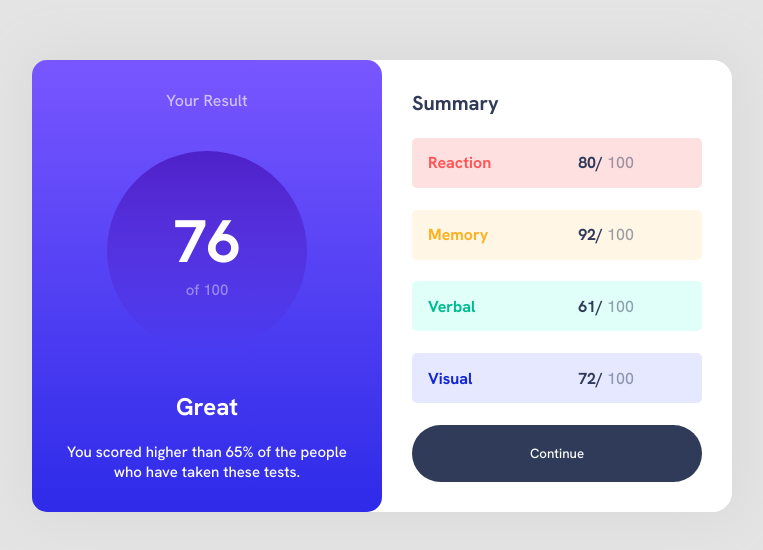
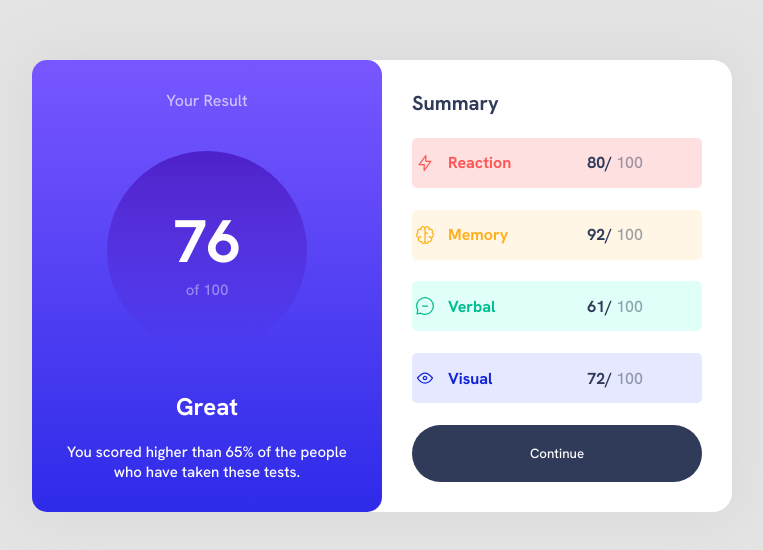
Before and after one commit to conradojuliosisnero/card-results, a plain HTML site: page index.html in a window 1280 px wide. Shown: the part 114-664 px from the top of the page, without its empty margins (258-1021 px from the left). Drawn offline with Linux system fonts and the light colour scheme.

Commit message:
nueva ubicacion de las imagenes

```diff
--- a/index.html
+++ b/index.html
@@ -42,13 +42,13 @@
           <div class="contend__2__tittle"><span>Summary</span></div>
 
           <div class="contend__stadist">
-            <div class="card__2__stadist">  <img src="../results-summary-component-main/assets/images/icon-reaction.svg" alt=""><p class="texts0">Reaction</p>   <span><strong>80/</strong> 100</span></div>
+            <div class="card__2__stadist">  <img src="images/icon-reaction.svg" alt=""><p class="texts0">Reaction</p>   <span><strong>80/</strong> 100</span></div>
 
-            <div class="card__2__stadist"><img src="../results-summary-component-main/assets/images/icon-memory.svg" alt=""><p class="texts1">Memory </p>  <span><strong>92/</strong> 100</span></div>
+            <div class="card__2__stadist"><img src="images/icon-memory.svg" alt=""><p class="texts1">Memory </p>  <span><strong>92/</strong> 100</span></div>
 
-            <div class="card__2__stadist"><img src="../results-summary-component-main/assets/images/icon-verbal.svg" alt=""><p class="texts2">Verbal </p>  <span><strong>61/</strong> 100</span></div>
+            <div class="card__2__stadist"><img src="images/icon-verbal.svg" alt=""><p class="texts2">Verbal </p>  <span><strong>61/</strong> 100</span></div>
 
-            <div class="card__2__stadist"><img src="../results-summary-component-main/assets/images/icon-visual.svg" alt=""><p class="texts3">Visual </p>  <span><strong>72/</strong> 100</span></div>
+            <div class="card__2__stadist"><img src="images/icon-visual.svg" alt=""><p class="texts3">Visual </p>  <span><strong>72/</strong> 100</span></div>
 
           </div>
           <div class="card__btn">
```
